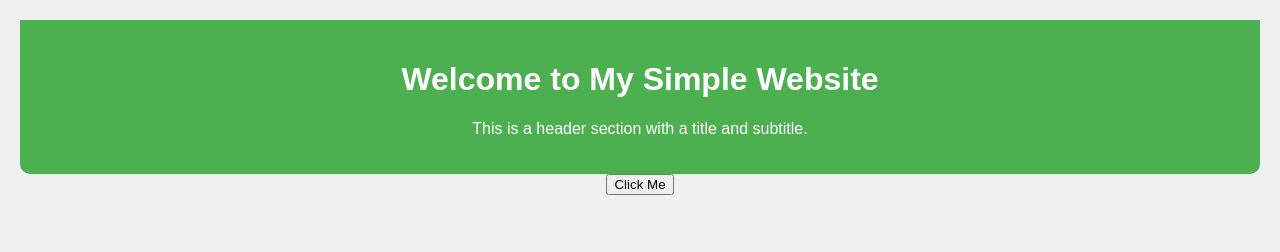
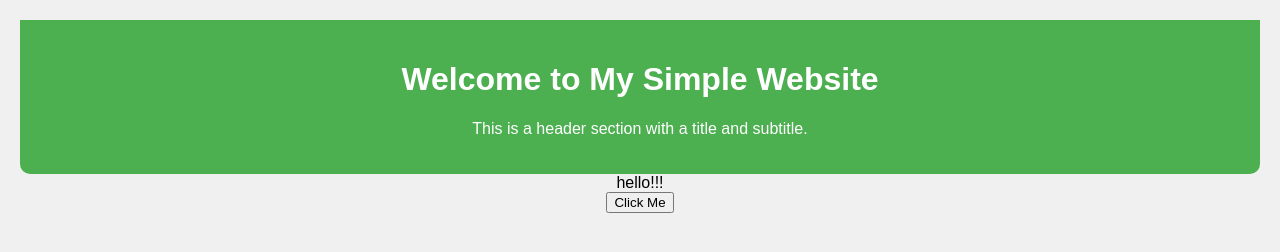
Before and after one commit to Pallavi-Goswami153/simple, a plain HTML site: page index.html in a window 1280 px wide. Drawn offline with Linux system fonts and the light colour scheme.

Commit message:
added hello

```diff
--- a/index.html
+++ b/index.html
@@ -10,6 +10,7 @@
         <h1>Welcome to My Simple Website</h1>
         <p>This is a header section with a title and subtitle.</p>
     </header>
+    <div>hello!!!</div>
     <button onclick="showMessage()">Click Me</button>
 
     <script src="index.js"></script>
```
